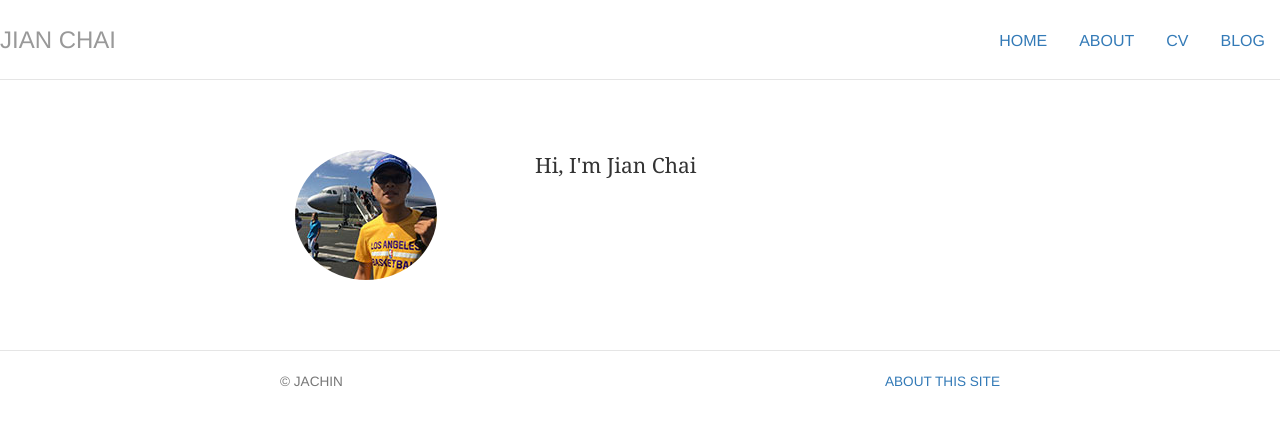
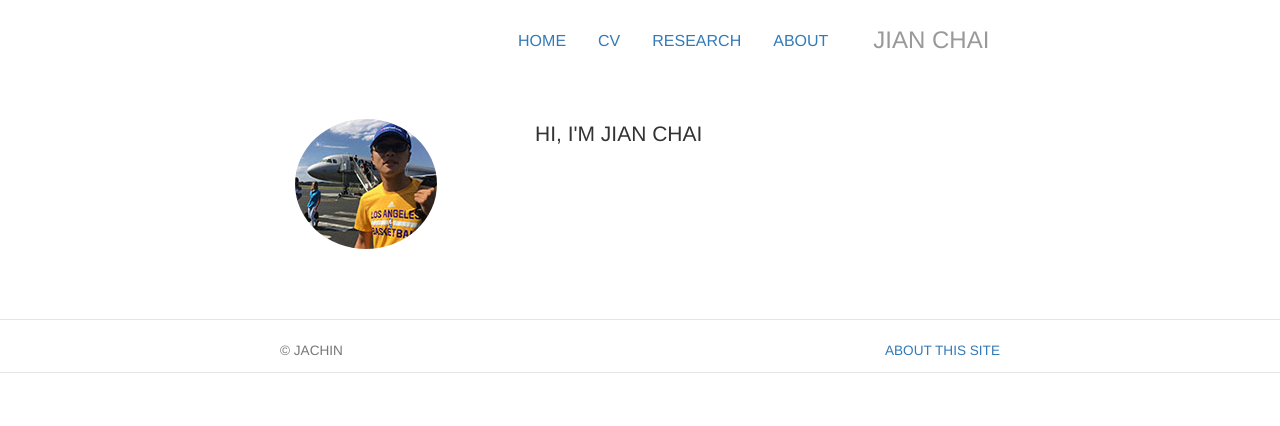
Before and after one commit to jachinchai/jachinchai.github.io, a Jekyll site: the page built from index.html, in a window 1280 px wide. Shown: the top 426 px of the page. Built offline with Jekyll 4.4.1, drawn with Linux system fonts in a browser that asks for light colours; nearby versions of some CDN libraries.

Commit message:
Update default.html

```diff
--- a/_layouts/default.html
+++ b/_layouts/default.html
@@ -12,13 +12,18 @@
 		</head>
 		<body>
 			<div class="header">
+				<div class="row">
+				<div class="col-sm-8">
 				<ul class="nav nav-pills pull-right">
 					<li><a href="/">Home</a></li>
-		        		<li><a href="/about">About</a></li>
 	        			<li><a href="/cv">CV</a></li>
-	        			<li><a href="/blog">Blog</a></li>
+	        			<li><a href="/blog">Research</a></li>
+					<li><a href="/about">About</a></li>
 				</ul>
+					</div>
+					<div class="col-sm-4">
 				<h3 class="text-muted"><a href="/">JIAN CHAI</a></h3>
+					</div>
 			</div> <!-- /header -->
 
 			<div class="container">
```
